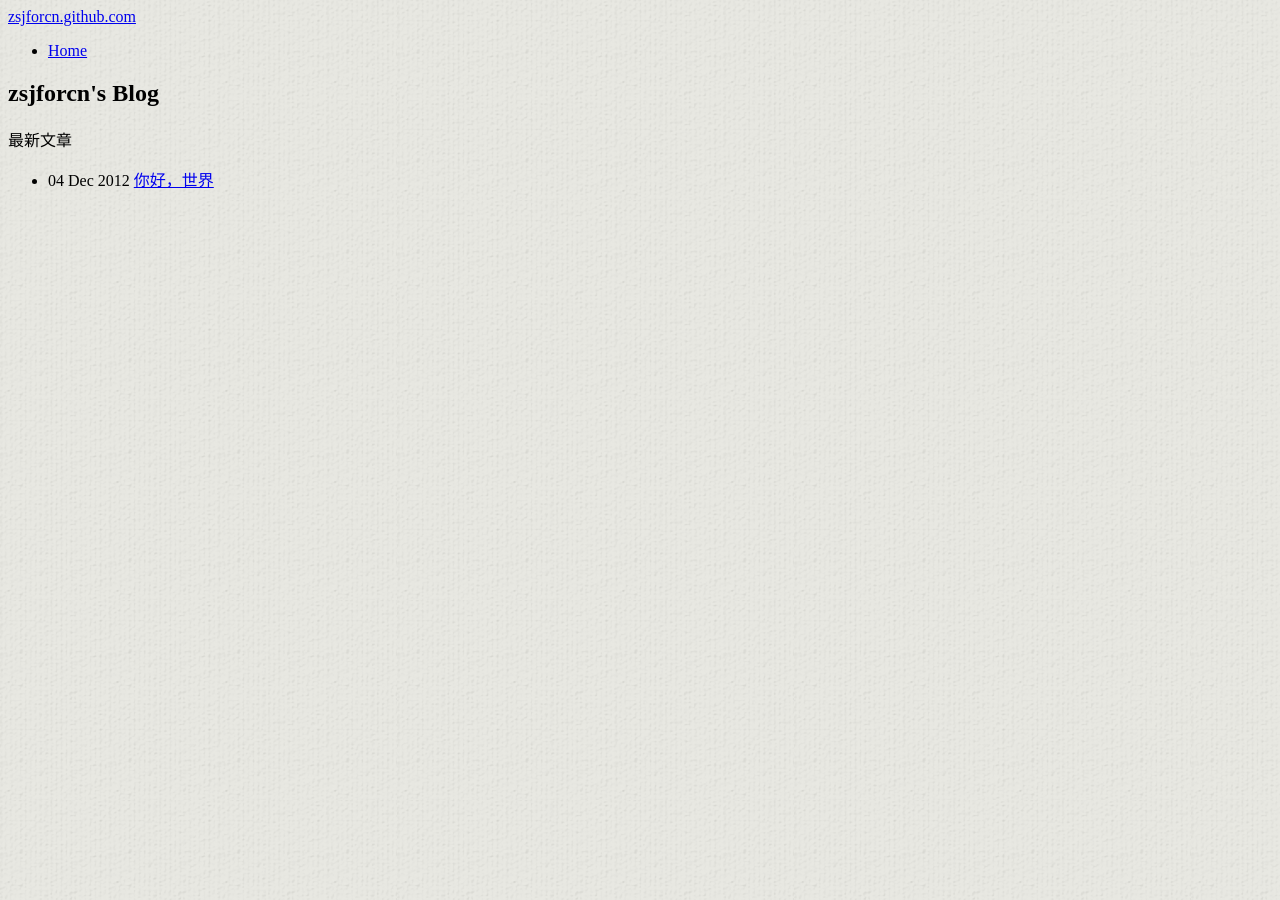
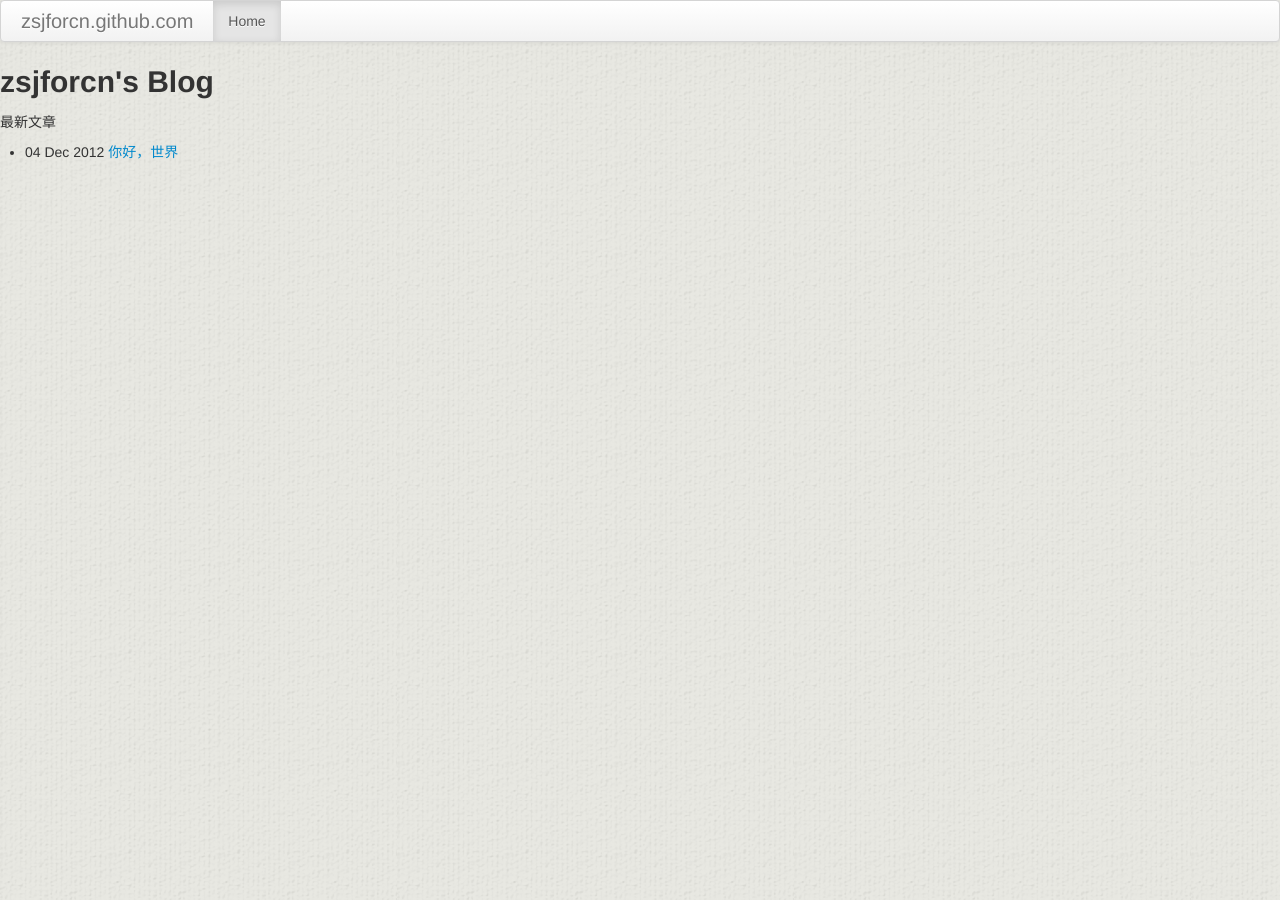
Before and after one commit to zsjforcn/zsjforcn.github.com, a Jekyll site: the page built from index.html, in a window 1280 px wide. Built offline with Jekyll 4.4.1, drawn with Linux system fonts in a browser that asks for light colours.

Commit message:
blog testing

```diff
--- a/_layouts/default.html
+++ b/_layouts/default.html
@@ -3,6 +3,8 @@
 <head>
 <meta charset="utf-8">
 <title>{{ page.title }}</title>
+<link rel="stylesheet" href="/bootstrap/css/bootstrap.min.css">
+<link rel="stylesheet" href="/bootstrap/css/bootstrap-responsive.min.css">
 <style type="text/css">
     body {background: #cccccc url(/assets/img/bg.png) repeat scroll left top; }
 </style>
```
